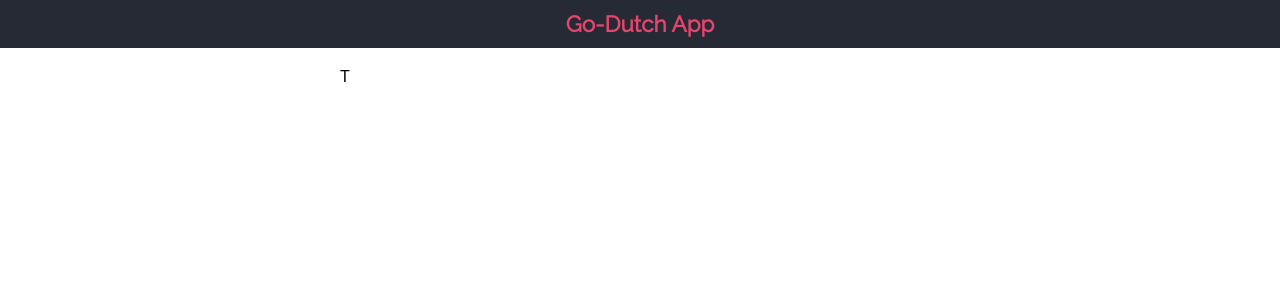
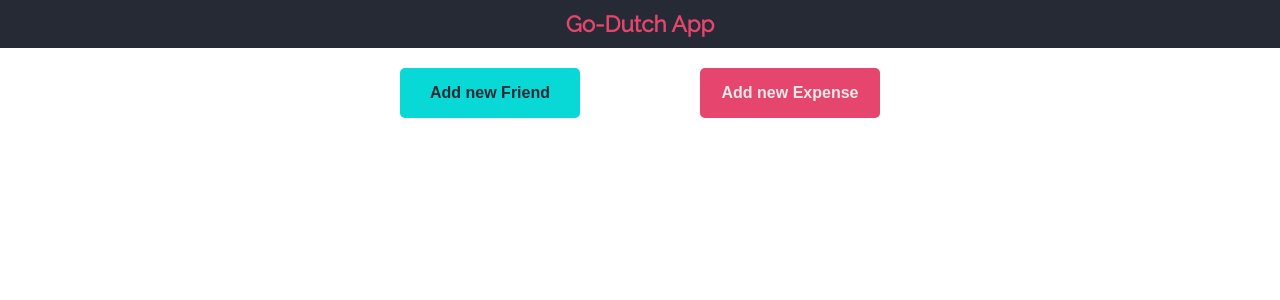
Before and after one commit to pragyes31/Go-Dutch-App, a React (Create React App) app: page / in a window 1280 px wide. Shown: the top 300 px of the page. Built offline with nearby package versions, Linux system fonts and the light colour scheme; a web font is replaced by a local one.

Commit message:
added html structure to AddData component

```diff
--- a/src/Components/AddData.js
+++ b/src/Components/AddData.js
@@ -1,5 +1,14 @@
 import React from "react";
 
 export default function AddData() {
-  return <div />;
+  return (
+    <div class="add-data">
+      <div class="add-friend">
+        <button class="add-friend-btn add-new-btn">Add new Friend</button>
+      </div>
+      <div class="add-expense">
+        <button class="add-expense-btn add-new-btn">Add new Expense</button>
+      </div>
+    </div>
+  );
 }
--- a/src/Components/UsersData.js
+++ b/src/Components/UsersData.js
@@ -1,5 +1,5 @@
 import React from "react";
 
 export default function UsersData() {
-  return <div>T</div>;
+  return <div className="users-data" />;
 }
```
